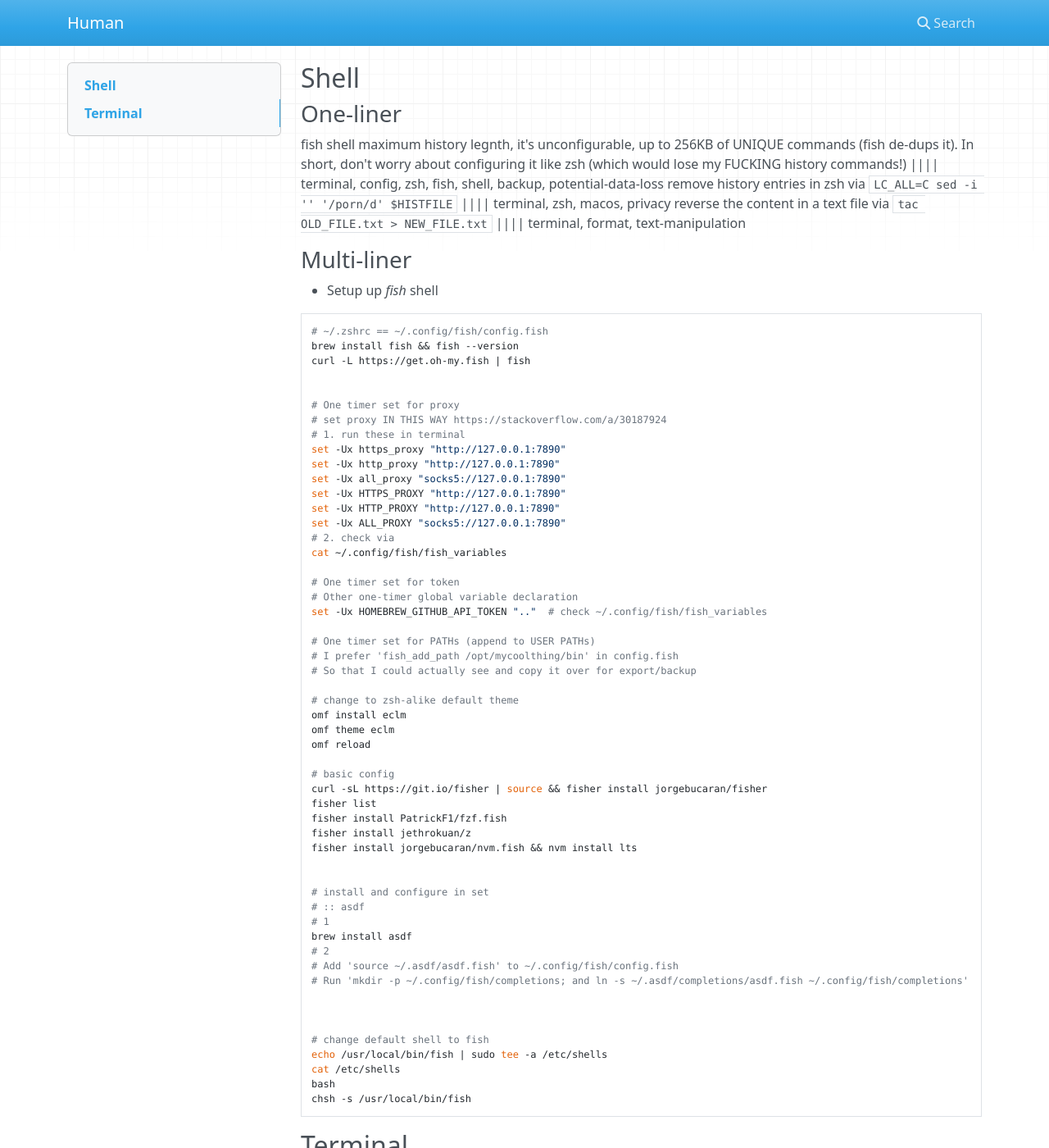
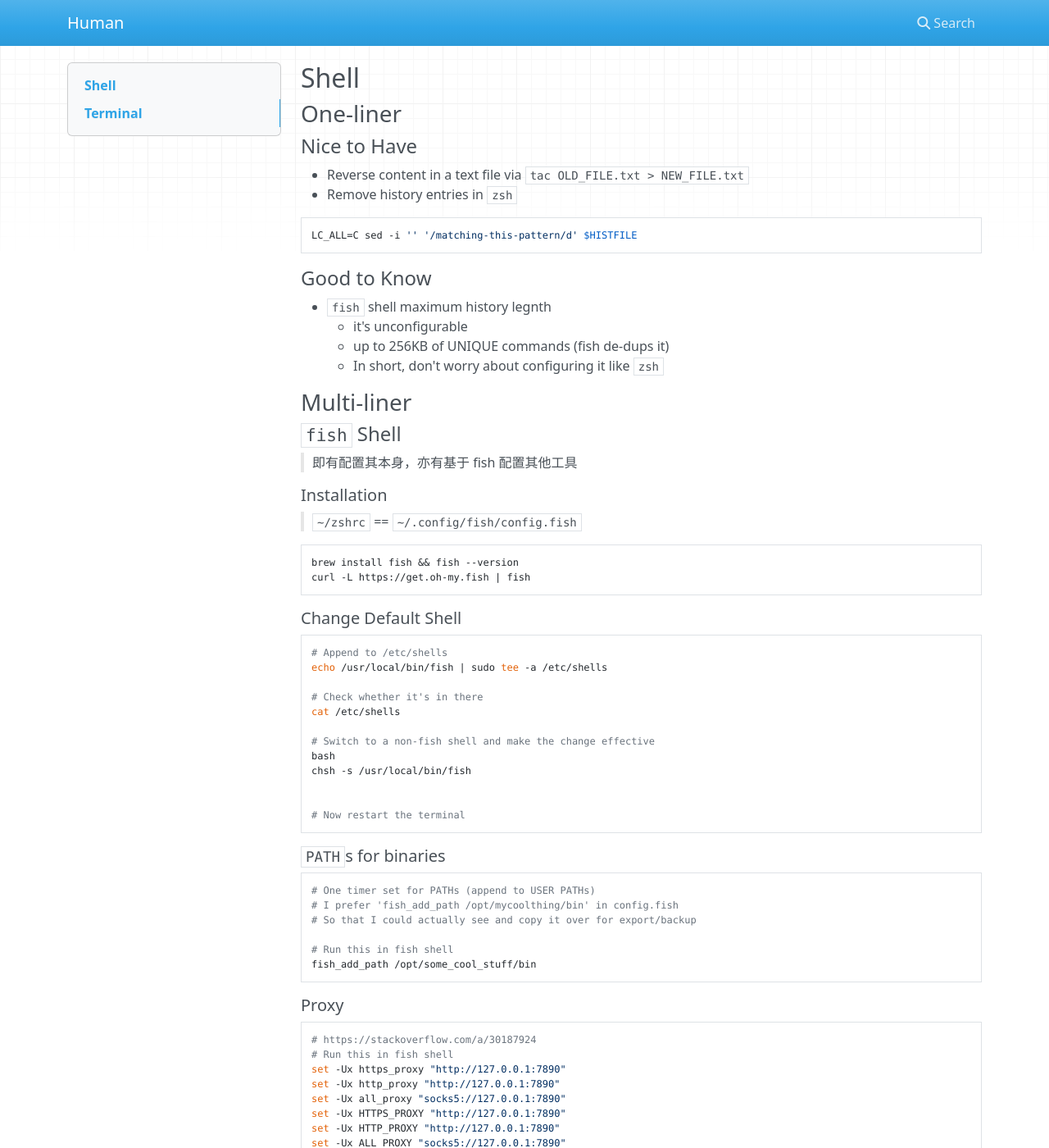
Before and after one commit to codingEzio/codingEzio.github.io, an MkDocs documentation site: the page built from docs/tips-n-tricks/tidbits-terminal.md, in a window 1280 px wide and 1400 px high. Shown: the whole window at 82% size. Built offline with MkDocs 1.6.1, drawn with Linux system fonts in a browser that asks for light colours; nearby versions of some CDN libraries; some of the changed text lies outside the part shown.

Commit message:
refactor+style+chore: Finish up the refinement of the notes on Terminal usage

````diff
--- a/docs/tips-n-tricks/tidbits-terminal.md
+++ b/docs/tips-n-tricks/tidbits-terminal.md
@@ -3,68 +3,143 @@
 
 ### One-liner
 
-fish shell maximum history legnth, it's unconfigurable, up to 256KB of UNIQUE commands (fish de-dups it). In short, don't worry about configuring it like zsh (which would lose my FUCKING history commands!) |||| terminal, config, zsh, fish, shell, backup, potential-data-loss
-remove history entries in zsh via `LC_ALL=C sed -i '' '/porn/d' $HISTFILE` |||| terminal, zsh, macos, privacy
-reverse the content in a text file via `tac OLD_FILE.txt > NEW_FILE.txt` |||| terminal, format, text-manipulation
+#### Nice to Have
+
+- Reverse content in a text file via `tac OLD_FILE.txt > NEW_FILE.txt`
+- Remove history entries in `zsh`
+
+```sh
+LC_ALL=C sed -i '' '/matching-this-pattern/d' $HISTFILE
+```
+
+#### Good to Know
+
+- `fish` shell maximum history legnth
+    - it's unconfigurable
+    - up to 256KB of UNIQUE commands (fish de-dups it)
+    - In short, don't worry about configuring it like `zsh`
 
 ### Multi-liner
 
-- Setup up *fish* shell
+#### `fish` Shell
+
+> 即有配置其本身，亦有基于 fish 配置其他工具
+
+##### Installation
+
+> `~/zshrc` == `~/.config/fish/config.fish`
 
 ```sh
-# ~/.zshrc == ~/.config/fish/config.fish
 brew install fish && fish --version
 curl -L https://get.oh-my.fish | fish
+```
+
+##### Change Default Shell
+
+```sh
+# Append to /etc/shells
+echo /usr/local/bin/fish | sudo tee -a /etc/shells
+
+# Check whether it's in there
+cat /etc/shells
+
+# Switch to a non-fish shell and make the change effective
+bash
+chsh -s /usr/local/bin/fish
 
 
-# One timer set for proxy
-# set proxy IN THIS WAY https://stackoverflow.com/a/30187924
-# 1. run these in terminal
+# Now restart the terminal
+```
+
+##### `PATH`s for binaries
+
+```sh
+# One timer set for PATHs (append to USER PATHs)
+# I prefer 'fish_add_path /opt/mycoolthing/bin' in config.fish
+# So that I could actually see and copy it over for export/backup
+
+# Run this in fish shell
+fish_add_path /opt/some_cool_stuff/bin
+```
+
+##### Proxy
+
+```sh
+# https://stackoverflow.com/a/30187924
+# Run this in fish shell
 set -Ux https_proxy "http://127.0.0.1:7890"
 set -Ux http_proxy "http://127.0.0.1:7890"
 set -Ux all_proxy "socks5://127.0.0.1:7890"
 set -Ux HTTPS_PROXY "http://127.0.0.1:7890"
 set -Ux HTTP_PROXY "http://127.0.0.1:7890"
 set -Ux ALL_PROXY "socks5://127.0.0.1:7890"
-# 2. check via
+
+
 cat ~/.config/fish/fish_variables
+```
 
-# One timer set for token
-# Other one-timer global variable declaration
-set -Ux HOMEBREW_GITHUB_API_TOKEN ".."  # check ~/.config/fish/fish_variables
+##### Common Utilities
 
-# One timer set for PATHs (append to USER PATHs)
-# I prefer 'fish_add_path /opt/mycoolthing/bin' in config.fish
-# So that I could actually see and copy it over for export/backup
+> via `fisher`
 
-# change to zsh-alike default theme
+```sh
+curl -sL https://git.io/fisher | source && fisher install jorgebucaran/fisher
+
+# Fuzzy pipe search
+# e.g. ls | fzf
+fisher install PatrickF1/fzf.fish
+
+# Jump to recent directory
+# e.g. z doc, z blog
+fisher install jethrokuan/z
+
+# Node Version Manager
+# e.g. nvm install lts, nvm use lts
+fisher install jorgebucaran/nvm.fish && nvm install lts
+
+
+# Check what do we got
+fisher list
+```
+
+##### Homebrew Token
+
+```sh
+# Run this in fish shell
+set -Ux HOMEBREW_GITHUB_API_TOKEN ".."
+
+cat ~/.config/fish/fish_variables
+```
+
+##### Theme
+
+> Just like *oh-my-zsh*
+
+```sh
 omf install eclm
 omf theme eclm
 omf reload
+```
 
-# basic config
-curl -sL https://git.io/fisher | source && fisher install jorgebucaran/fisher
-fisher list
-fisher install PatrickF1/fzf.fish
-fisher install jethrokuan/z
-fisher install jorgebucaran/nvm.fish && nvm install lts
+##### `asdf`
+
+> Like *NVM* but for more languages
+
+```sh
+brew install asdf
 
 
-# install and configure in set
-# :: asdf
-# 1
-brew install asdf
-# 2
-# Add 'source ~/.asdf/asdf.fish' to ~/.config/fish/config.fish
-# Run 'mkdir -p ~/.config/fish/completions; and ln -s ~/.asdf/completions/asdf.fish ~/.config/fish/completions'
+# Inject into config.fish
+echo "source ~/.asdf/asdf.fish" >> ~/.config/fish/config.fish
+
+# Install completions
+mkdir -p ~/.config/fish/completions
+ln -s ~/.asdf/completions/asdf.fish ~/.config/fish/completions
 
 
-
-# change default shell to fish
-echo /usr/local/bin/fish | sudo tee -a /etc/shells
-cat /etc/shells
-bash
-chsh -s /usr/local/bin/fish
+# Checking, checking
+asdf info
+asdf current
 ```
 
 ## Terminal
````
Also changed, not shown: docs/hands-on/core-database.md (+0 -1 lines), docs/hands-on/core-network.md (+0 -1 lines).
